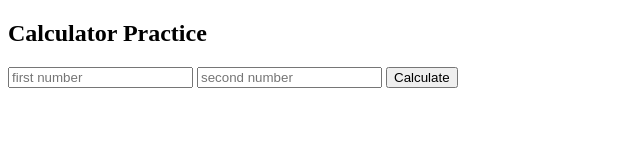
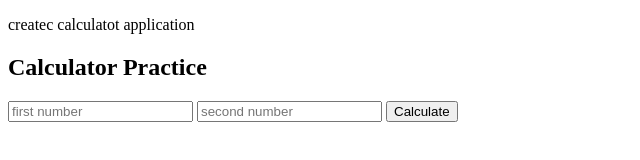
Before and after one commit to prosenjitmalda640/prosenjitmalda640, a website: page Index.html in a window 1280 px wide. Shown: the whole page, without its empty margins (0-640 px from the left). Drawn offline with Linux system fonts and the light colour scheme.

Commit message:
new user

```diff
--- a/Index.html
+++ b/Index.html
@@ -7,7 +7,8 @@
     <title>Calculator</title>
 </head>
 <body>
-    <h2>Calculator Practice</h2>
+    <p>createc calculatot application</p>
+    <h2>Calculator Practice </h2>
     <form action="/" method="post">
         <input type="number" name="number1" placeholder="first number" id="">
         <input type="number" name="number2" id="" placeholder="second number">
```
